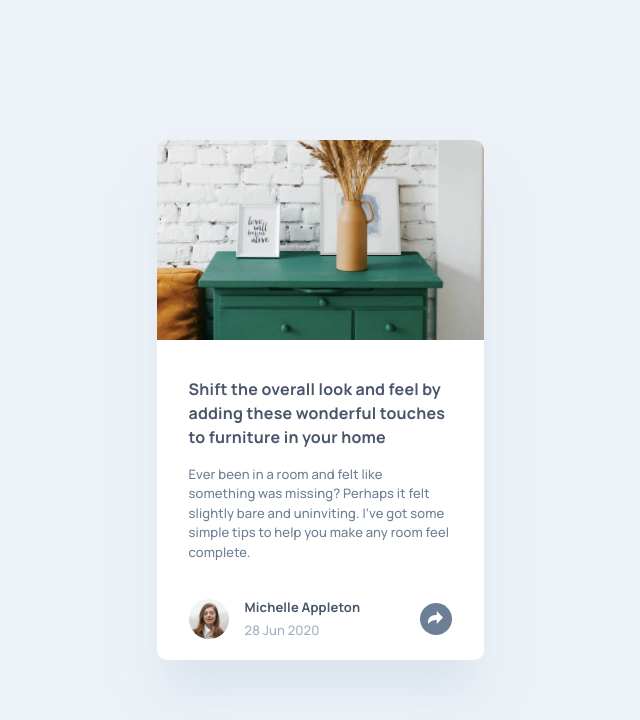
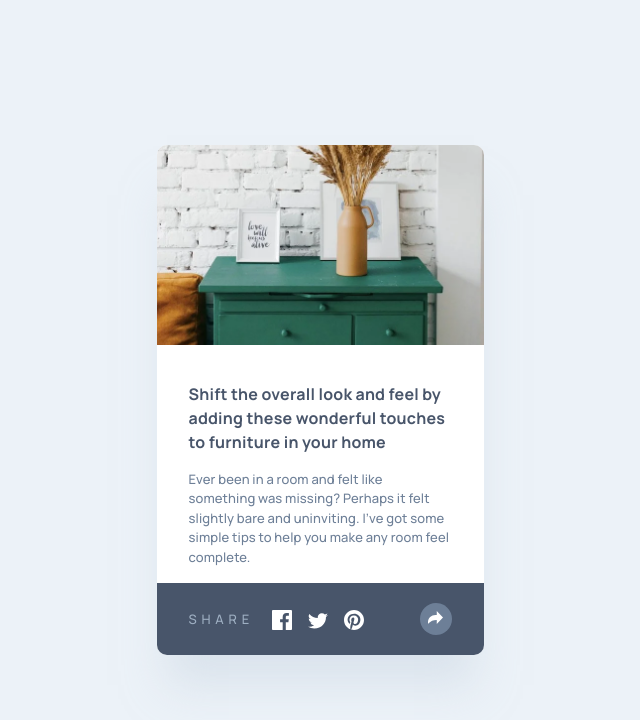
Before and after one commit to MarenOelixtown/fm-article-preview-component, a plain HTML site: page index.html in a window 1280 px wide. Both pictures are taken after a click on the button 755 px from the left and 619 px from the top of the page. Shown: the whole page, without its empty margins (320-960 px from the left). Drawn offline with Linux system fonts and the light colour scheme.

Commit message:
adding data-js-selector to html and button-eventlistener to js-script

```diff
--- a/css/style.css
+++ b/css/style.css
@@ -96,6 +96,7 @@ main {
   justify-content: space-between;
   align-items: center;
   padding: 1.25rem 2rem;
+  max-height: 4.5rem;
 }
 .share-button {
   width: 32px;
--- a/index.html
+++ b/index.html
@@ -24,6 +24,7 @@
       rel="stylesheet"
     />
     <link rel="stylesheet" href="/css/style.css" />
+    <script src="/js/index.js" defer></script>
   </head>
   <body>
     <main>
@@ -46,8 +47,14 @@
             felt slightly bare and uninviting. I’ve got some simple tips to help
             you make any room feel complete.
           </p>
-          <div class="article-preview__footer">
-            <figure class="article-preview__author">
+          <div
+            class="article-preview__footer"
+            data-js="article-preview__footer"
+          >
+            <figure
+              class="article-preview__author"
+              data-js="article-preview__author"
+            >
               <img
                 class="article-preview__author-img"
                 src="/images/avatar-michelle.webp"
@@ -67,7 +74,7 @@
               </figcaption>
             </figure>
 
-            <div class="share-popup show-popup">
+            <div class="share-popup show-popup" data-js="share-popup">
               <p class="share-popup__text">Share</p>
               <ul class="share-popup__menu">
                 <li>
@@ -106,12 +113,13 @@
               </ul>
             </div>
 
-            <button type="button" class="share-button show-popup__button--dark">
+            <button type="button" class="share-button" data-js="share-button">
               <svg
                 xmlns="http://www.w3.org/2000/svg"
                 width="15"
                 height="13"
-                class="show-popup-button__icon--white"
+                class=""
+                data-js="button-icon"
               >
                 <path
                   fill="#6E8098"
--- /dev/null
+++ b/js/index.js
@@ -0,0 +1,13 @@
+const footer = document.querySelector('[data-js="article-preview__footer"]');
+const author = document.querySelector('[data-js="article-preview__author"]');
+const sharePopup = document.querySelector('[data-js="share-popup"]');
+const shareButton = document.querySelector('[data-js="share-button"]');
+const buttonIcon = document.querySelector('[data-js="button-icon"]');
+
+shareButton.addEventListener("click", (event) => {
+  footer.classList.toggle("show-popup--bg-color");
+  author.classList.toggle("show-popup");
+  sharePopup.classList.toggle("show-popup");
+  shareButton.classList.toggle("show-popup__button--dark");
+  buttonIcon.classList.toggle("show-popup-button__icon--white");
+});
```
